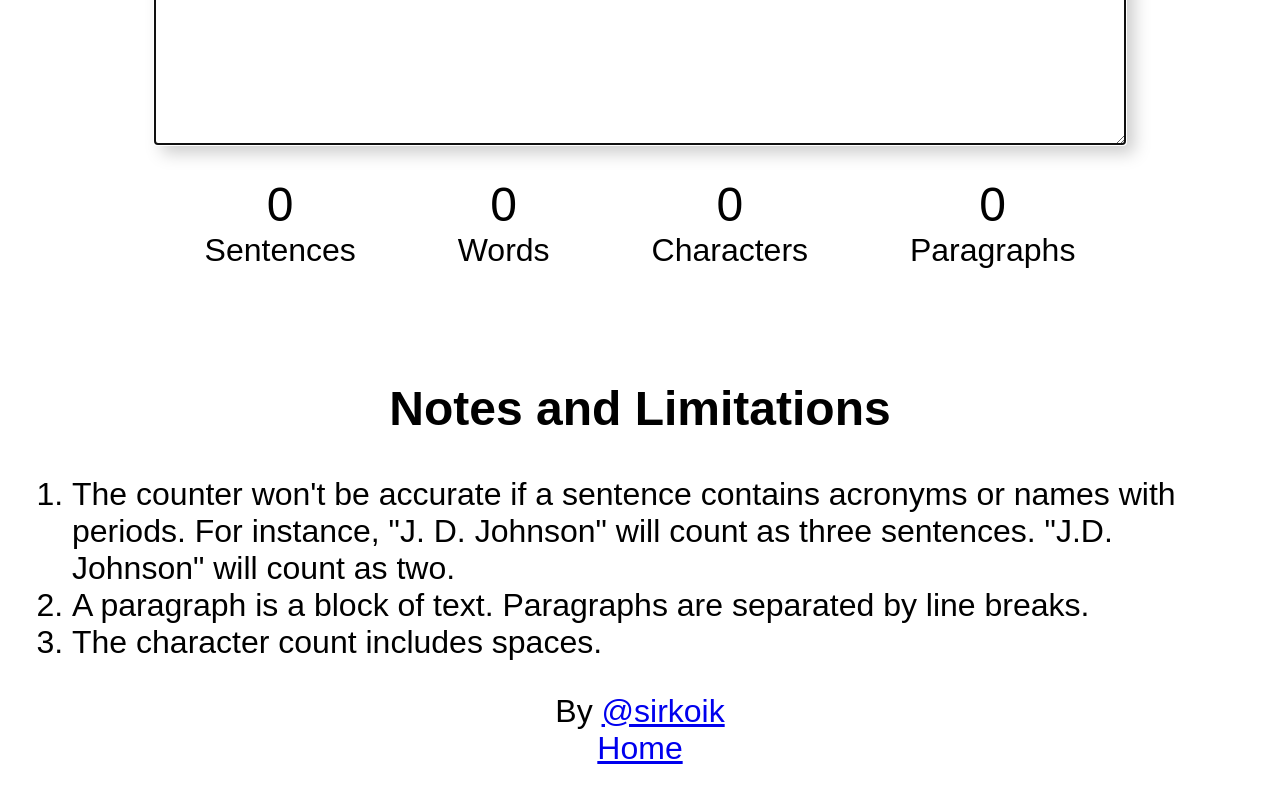
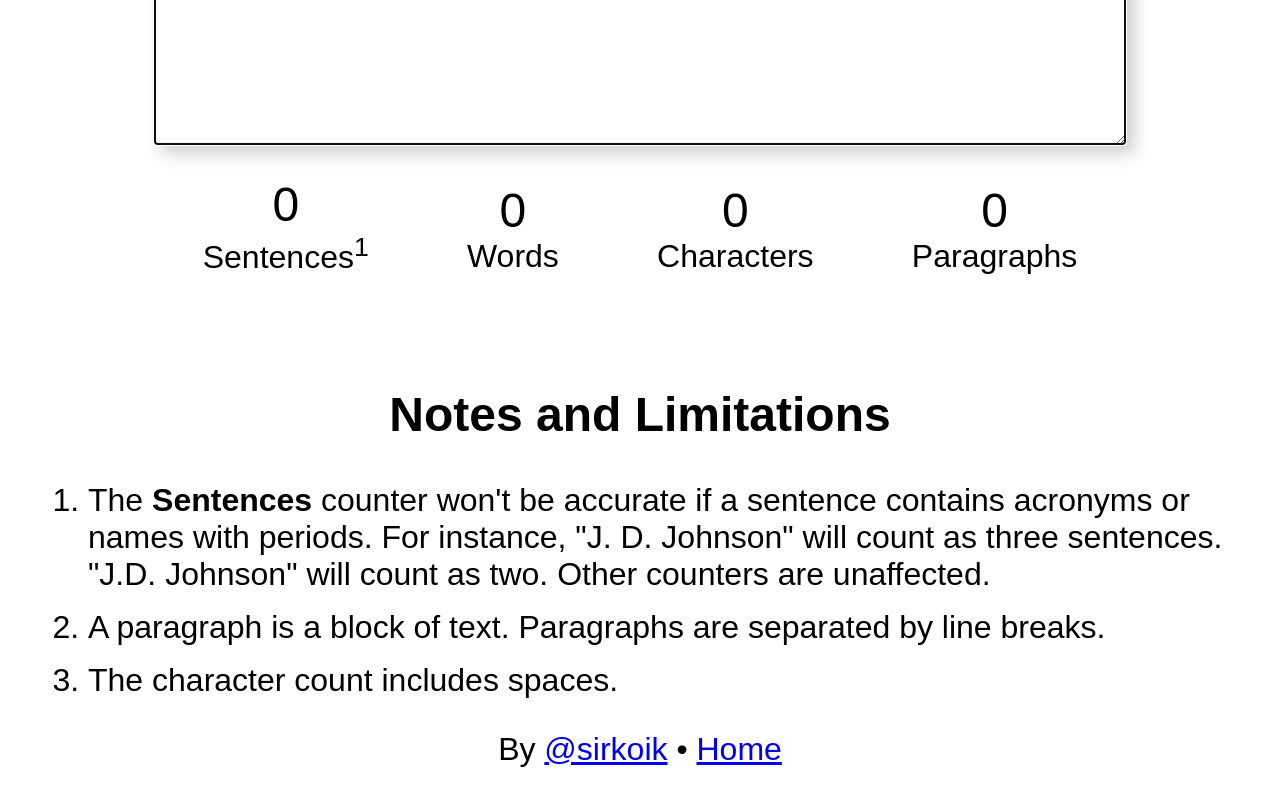
Before and after one commit to sirkoik/CountIt, a plain HTML site: page index.html in a window 1280 px wide. Shown: the part 890-1690 px from the top of the page. Drawn offline with Linux system fonts and the light colour scheme.

Commit message:
Improved disp and clarified sentences counter info

```diff
--- a/index.html
+++ b/index.html
@@ -78,6 +78,7 @@
         width: 80%;
         display: flex;
         justify-content: space-evenly;
+        align-items: flex-end;
       }
 
       .counters div {
@@ -95,6 +96,10 @@
         text-align: center;
         font-style: italic;
         display: none;
+      }
+
+      ol li {
+        margin: 1rem;
       }
     </style>
   </head>
@@ -130,7 +135,7 @@
       <div class="counters">
         <div>
           <div id="sentence-count" class="outputs">0</div>
-          Sentences
+          Sentences<sup>1</sup>
         </div>
         <div>
           <div id="word-count" class="outputs">0</div>
@@ -152,9 +157,9 @@
     <p>
     <ol>
       <li>
-        The counter won't be accurate if a sentence contains acronyms or names
+        The <b>Sentences</b> counter won't be accurate if a sentence contains acronyms or names
         with periods. For instance, "J. D. Johnson" will count as three
-        sentences. "J.D. Johnson" will count as two.
+        sentences. "J.D. Johnson" will count as two. Other counters are unaffected.
       </li>
 
       <li>
@@ -166,8 +171,7 @@
     </p>
 
     <p style="text-align: center">
-      By <a href="https://github.com/sirkoik">@sirkoik</a><br/>
-      <a href="/">Home</a>
+      By <a href="https://github.com/sirkoik">@sirkoik</a> &bull; <a href="/">Home</a>
     </p>
 
     <script>
```
